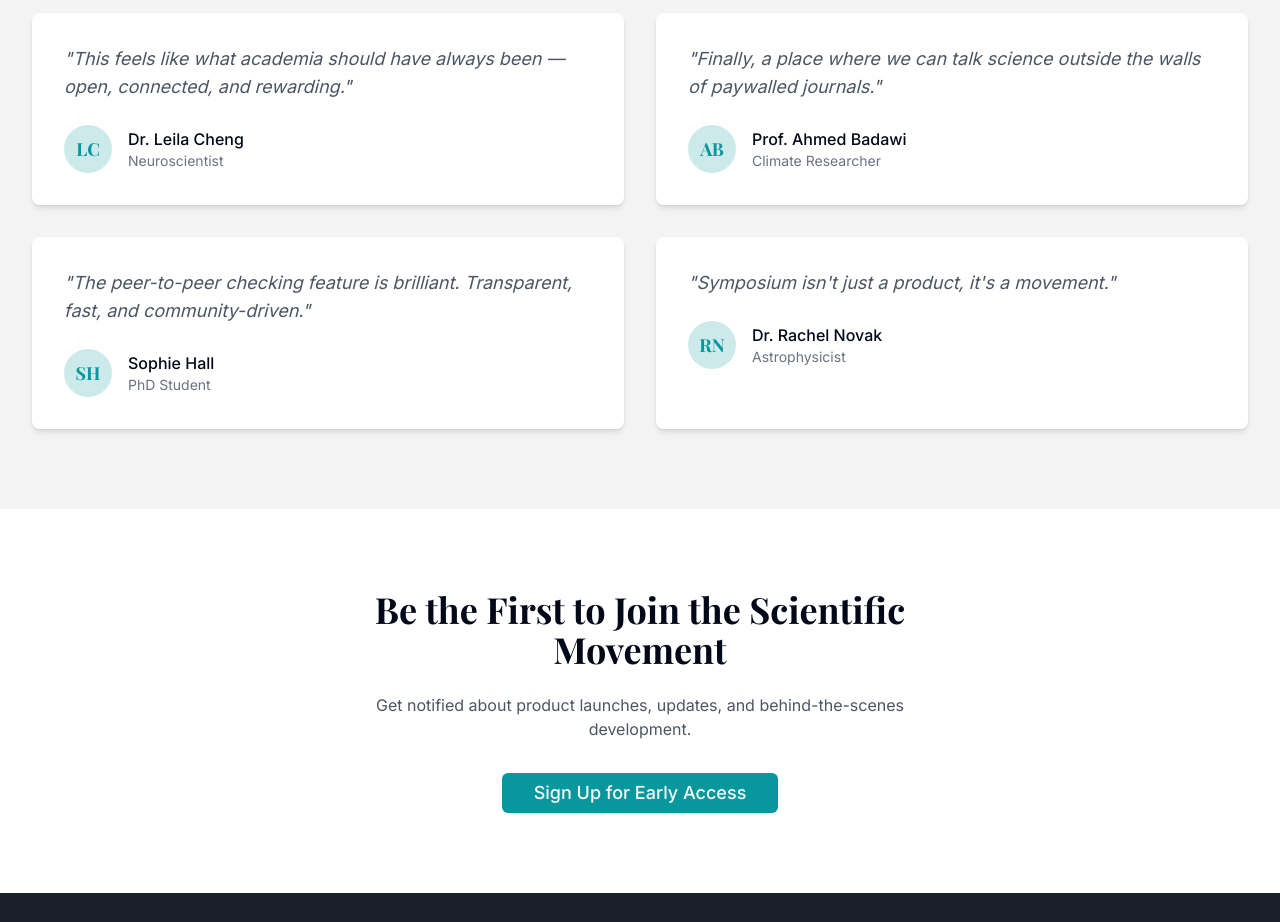
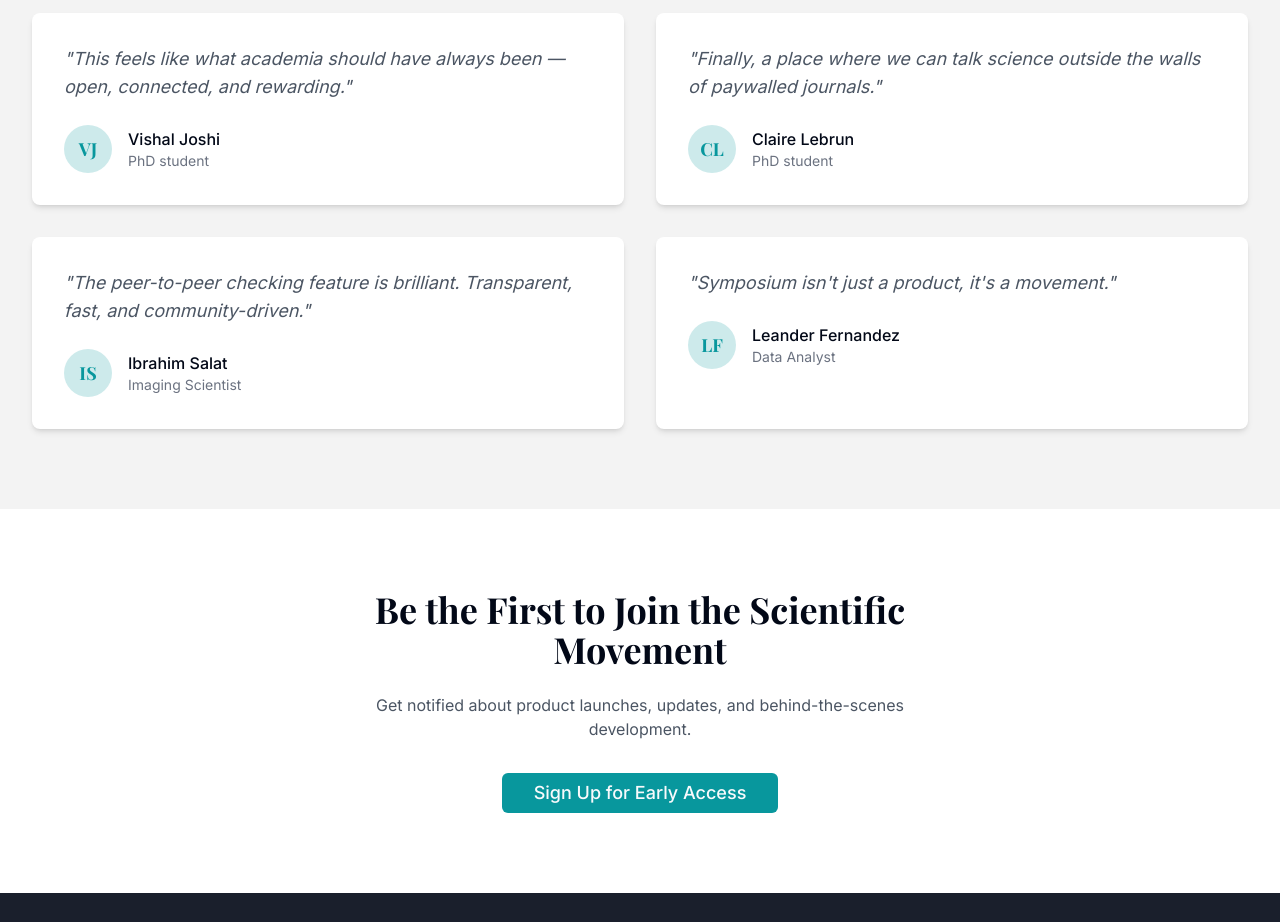
Before and after one commit to ibrahimsalat/symposium-vision-demo, a React (Vite) app: page / in a window 1280 px wide. Shown: the part 3220-4142 px from the top of the page. Built offline with nearby package versions, Linux system fonts and the light colour scheme.

Commit message:
Refactor: Update researcher testimonials
Update the names and affiliations in the "What Researchers Are Saying" section.

```diff
--- a/src/pages/Landing.tsx
+++ b/src/pages/Landing.tsx
@@ -263,10 +263,10 @@ const Landing = () => {
                 "This feels like what academia should have always been — open, connected, and rewarding."
               </p>
               <div className="flex items-center">
-                <div className="w-12 h-12 bg-teal/20 rounded-full flex items-center justify-center text-teal font-serif font-bold text-lg">LC</div>
+                <div className="w-12 h-12 bg-teal/20 rounded-full flex items-center justify-center text-teal font-serif font-bold text-lg">VJ</div>
                 <div className="ml-4">
-                  <p className="font-medium">Dr. Leila Cheng</p>
-                  <p className="text-gray-500 text-sm">Neuroscientist</p>
+                  <p className="font-medium">Vishal Joshi</p>
+                  <p className="text-gray-500 text-sm">PhD student</p>
                 </div>
               </div>
             </div>
@@ -276,10 +276,10 @@ const Landing = () => {
                 "Finally, a place where we can talk science outside the walls of paywalled journals."
               </p>
               <div className="flex items-center">
-                <div className="w-12 h-12 bg-teal/20 rounded-full flex items-center justify-center text-teal font-serif font-bold text-lg">AB</div>
+                <div className="w-12 h-12 bg-teal/20 rounded-full flex items-center justify-center text-teal font-serif font-bold text-lg">CL</div>
                 <div className="ml-4">
-                  <p className="font-medium">Prof. Ahmed Badawi</p>
-                  <p className="text-gray-500 text-sm">Climate Researcher</p>
+                  <p className="font-medium">Claire Lebrun</p>
+                  <p className="text-gray-500 text-sm">PhD student</p>
                 </div>
               </div>
             </div>
@@ -289,10 +289,10 @@ const Landing = () => {
                 "The peer-to-peer checking feature is brilliant. Transparent, fast, and community-driven."
               </p>
               <div className="flex items-center">
-                <div className="w-12 h-12 bg-teal/20 rounded-full flex items-center justify-center text-teal font-serif font-bold text-lg">SH</div>
+                <div className="w-12 h-12 bg-teal/20 rounded-full flex items-center justify-center text-teal font-serif font-bold text-lg">IS</div>
                 <div className="ml-4">
-                  <p className="font-medium">Sophie Hall</p>
-                  <p className="text-gray-500 text-sm">PhD Student</p>
+                  <p className="font-medium">Ibrahim Salat</p>
+                  <p className="text-gray-500 text-sm">Imaging Scientist</p>
                 </div>
               </div>
             </div>
@@ -302,10 +302,10 @@ const Landing = () => {
                 "Symposium isn't just a product, it's a movement."
               </p>
               <div className="flex items-center">
-                <div className="w-12 h-12 bg-teal/20 rounded-full flex items-center justify-center text-teal font-serif font-bold text-lg">RN</div>
+                <div className="w-12 h-12 bg-teal/20 rounded-full flex items-center justify-center text-teal font-serif font-bold text-lg">LF</div>
                 <div className="ml-4">
-                  <p className="font-medium">Dr. Rachel Novak</p>
-                  <p className="text-gray-500 text-sm">Astrophysicist</p>
+                  <p className="font-medium">Leander Fernandez</p>
+                  <p className="text-gray-500 text-sm">Data Analyst</p>
                 </div>
               </div>
             </div>
```
